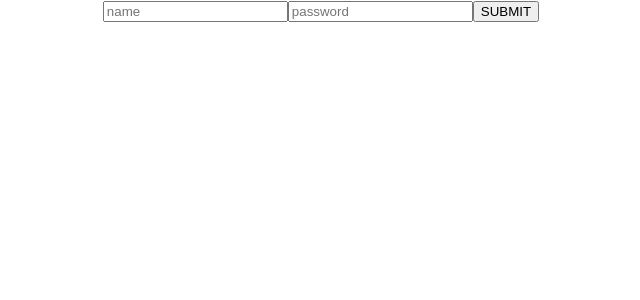
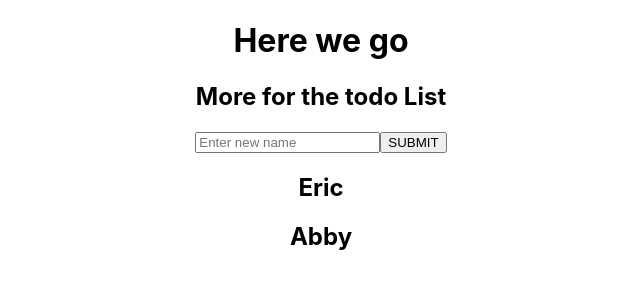
Before and after one commit to EricOlaf/moreReactDrills, a React (Create React App) app: page / in a window 1280 px wide. Shown: the top 300 px of the page, without its empty margins (319-959 px from the left). Built offline with nearby package versions, Linux system fonts and the light colour scheme.

Commit message:
done with seven

```diff
--- a/src/App.js
+++ b/src/App.js
@@ -1,66 +1,32 @@
 ///////////////////////////////////////
-/*NUMBER THREE*/
-///////////////////////////////////////
-
-// import React, {Component} from 'react';
-// import logo from './logo.svg';
-// import './App.css';
-
-// class App extends Component {
-//   state={
-//     list:["Eric", "Abby", "Jake", "Logan", "Sean"],
-//     input:""
-//   }
-//   inputHandler(e){
-//     this.setState({input:e})
-//   }
-//   render(){
-//     let listItems = this.state.list.map((e, i)=>{
-//       if(e.toLowerCase().includes(this.state.input)){
-//         return <h2 key={i}>{e}</h2>
-//       }
-//     })
-//     return (
-//       <div className="App">
-//         <input value={this.state.input} placeholder="stuffs" onChange={(e)=>{this.inputHandler(e.target.value)}}/>
-//         {listItems}
-//       </div>
-//     );
-//   }
-//   }
-
-
-// export default App;
-
-
-
-///////////////////////////////////////
-/*NUMBER FOUR*/
+/*NUMBER SEVEN*/
 ///////////////////////////////////////
 
 import React, {Component} from 'react';
 import './App.css'
 
+import AddTask from './Components/AddTask';
+import List from './Components/List';
+
 class App extends Component{
-  state={
-    name:"",
-    pass:""
+  state = {
+    list: ['Eric', 'Abby']
   }
 
-  clickHandler = () => {
-    alert(`Your name is: ${this.state.name} and your password is: ${this.state.pass}`)
+  addTask = (item) => {
+    this.setState({list: [...this.state.list, item]})
   }
 
   render(){
-    let {name, pass} = this.state
-    console.log(this.state)
     return(
-      <div className="App">
-        <input value={name} placeholder="name" onChange={(e) => {this.setState({name:e.target.value})}}></input>
-        <input value={pass} placeholder="password" onChange={(f) => {this.setState({pass:f.target.value})}}></input>
-        <button onClick={()=>{this.clickHandler()}}>SUBMIT</button>
+      <div class='App'>
+        <h1>Here we go</h1>
+        <h2>More for the todo List</h2>
+        <AddTask add={this.addTask}/>
+        <List list={this.state.list}/>
       </div>
     )
   }
 }
+
 export default App;
--- /dev/null
+++ b/src/Components/AddTask.js
@@ -0,0 +1,26 @@
+import React, { Component } from 'react';
+
+class AddTask extends Component {
+    state = {
+        input: ''
+     }
+
+    clickHandler = () => {
+        console.log(this.state.input)
+        this.props.add(this.state.input);
+        this.setState({input: ''})
+
+
+    }
+
+    render() {
+
+        return (
+        <div>
+            <input value={this.state.input} placeholder="Enter new name" onChange={(e)=>{this.setState({input:e.target.value})}}></input>
+            <button onClick={this.clickHandler}>SUBMIT</button>
+        </div> );
+    }
+}
+
+export default AddTask;
--- /dev/null
+++ b/src/Components/List.js
@@ -0,0 +1,15 @@
+import React from 'react';
+import Todo from './TodoList'
+
+const List = (props) => {
+    let task = props.list.map((e, i)=>{
+        return <Todo item={e} key={i}/>
+    })
+    return (
+    <div>
+        {task}
+    </div>
+    );
+}
+
+export default List;
--- /dev/null
+++ b/src/Components/TodoList.js
@@ -0,0 +1,9 @@
+import React from 'react';
+
+const TodoList = (props) => {
+    return(
+        <h2 key={props.key}>{props.item}</h2>
+    )
+}
+
+export default TodoList;
--- /dev/null
+++ b/src/Image/Image.js
@@ -0,0 +1,6 @@
+import React from "react"
+import "./Image.css"
+
+export default Image = (props) => {
+return <img style={{height: "100vh"}} src={props.catImage}/>
+}
```
Also changed, not shown: src/Old.js (added, +129 -0 lines), src/Image/Image.css (added).
